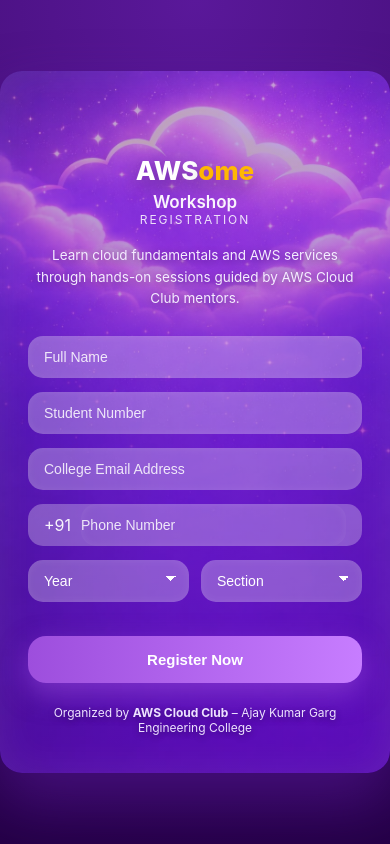
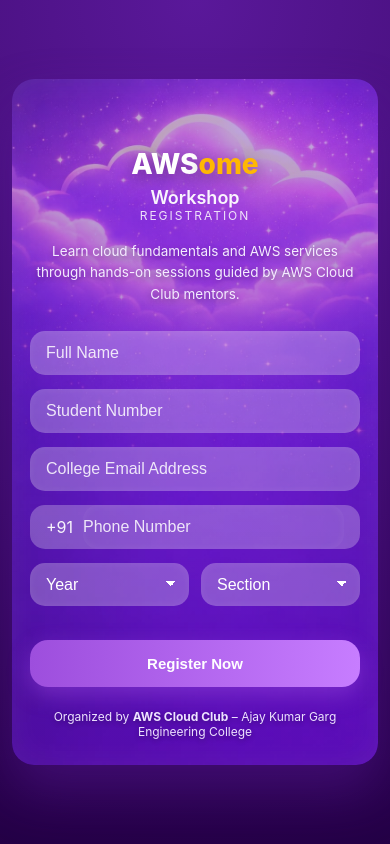
Before and after one commit to UtkarshSingh-creater/AWS-registration, a React (Vite) app: page / in a window 390 px wide. Built offline with nearby package versions, Linux system fonts and the light colour scheme.

Commit message:
fix responsiveness

```diff
--- a/src/components/Registration.css
+++ b/src/components/Registration.css
@@ -1,52 +1,53 @@
 * {
   box-sizing: border-box;
+}
+
+html {
+  -webkit-text-size-adjust: 100%;
 }
 
 body {
   margin: 0;
   font-family: Inter, system-ui, sans-serif;
   background: radial-gradient(circle at top, #5a189a, #240046);
+  overflow-x: hidden;
 }
 
 .page {
-  min-height: 100vh;
+  min-height: 100svh;
   display: flex;
   justify-content: center;
   align-items: center;
+  padding: 24px 12px;
 }
-
 
 .card {
   width: 100%;
   max-width: 420px;
   padding: 38px 28px;
   border-radius: 22px;
-
   background:
     linear-gradient(
       rgba(120, 60, 200, 0.45),
       rgba(80, 20, 140, 0.55)
     ),
     url("../assets/cloud-bg.jpg") center / cover no-repeat;
-
   box-shadow:
-    0 30px 60px rgba(90, 24, 154, 0.55),
-    inset 0 0 40px rgba(255, 255, 255, 0.08);
-
+    0 26px 52px rgba(90, 24, 154, 0.45),
+    inset 0 0 34px rgba(255, 255, 255, 0.06);
   color: #ffffff;
 }
 
-
 .aws-header {
   text-align: center;
-  margin-top: 46px;
+  margin-top: 42px;
 }
 
 .awsome-title {
-  font-size: 36px;
+  font-size: 34px;
   font-weight: 800;
   margin: 0;
-  text-shadow: 0 6px 20px rgba(0,0,0,.35);
+  text-shadow: 0 4px 16px rgba(0,0,0,.35);
 }
 
 .aws {
@@ -60,7 +61,7 @@
 .workshop-text {
   margin-top: 6px;
   font-weight: 600;
-  font-size:18px;
+  font-size: 19px;
   opacity: 0.95;
 }
 
@@ -77,7 +78,7 @@
   margin: 18px auto 26px;
   max-width: 340px;
   color: #f4ecff;
-  text-shadow: 0 2px 8px rgba(0,0,0,.35);
+  text-shadow: 0 2px 6px rgba(0,0,0,.3);
 }
 
 .form {
@@ -93,12 +94,10 @@
   border-radius: 15px;
   border: none;
   outline: none;
-
-  background: rgba(255, 255, 255, 0.28);
+  background: rgba(255, 255, 255, 0.26);
   color: #ffffff;
   font-size: 14px;
-
-  box-shadow: inset 0 0 10px rgba(255,255,255,.08);
+  box-shadow: inset 0 0 8px rgba(255,255,255,.07);
 }
 
 input::placeholder {
@@ -111,7 +110,7 @@
   gap: 10px;
   padding: 0 16px;
   border-radius: 15px;
-  background: rgba(255,255,255,.28);
+  background: rgba(255,255,255,.26);
 }
 
 .phone-wrapper span {
@@ -147,9 +146,9 @@
 
 .error {
   font-size: 12px;
-  color: #ff5d5d;
+  color: #ff6b6b;
   margin-top: -6px;
-  text-shadow: 0 2px 6px rgba(0,0,0,.3);
+  text-shadow: 0 1px 4px rgba(0,0,0,.3);
 }
 
 button {
@@ -157,20 +156,18 @@
   padding: 15px;
   border-radius: 18px;
   border: none;
-
   background: linear-gradient(90deg, #9d4edd, #c77dff);
   color: #ffffff;
   font-weight: 600;
   font-size: 15px;
-
   cursor: pointer;
-  box-shadow: 0 10px 28px rgba(157,78,221,.55);
+  box-shadow: 0 8px 22px rgba(157,78,221,.45);
   transition: all .25s ease;
 }
 
 button:hover {
   transform: translateY(-2px);
-  box-shadow: 0 16px 36px rgba(157,78,221,.65);
+  box-shadow: 0 14px 30px rgba(157,78,221,.6);
 }
 
 .footer {
@@ -178,85 +175,66 @@
   text-align: center;
   font-size: 12px;
   color: #ede2ff;
-  text-shadow: 0 2px 6px rgba(0,0,0,.35);
+  text-shadow: 0 2px 5px rgba(0,0,0,.3);
 }
 
 .success-card {
   max-width: 360px;
   padding: 36px;
   border-radius: 22px;
-
   background:
     linear-gradient(
-      rgba(120, 60, 200, 0.55),
-      rgba(80, 20, 140, 0.65)
+      rgba(120, 60, 200, 0.5),
+      rgba(80, 20, 140, 0.6)
     ),
     url("../assets/cloud-bg.jpg") center / cover no-repeat;
-
   text-align: center;
   color: #ffffff;
+  box-shadow: 0 26px 52px rgba(90,24,154,.45);
+}
 
-  box-shadow: 0 30px 60px rgba(90,24,154,.55);
+.success-email {
+  font-weight: 600;
+  color: #ffd966;
+  text-decoration: underline;
+  text-underline-offset: 3px;
 }
+
 .success-btn {
   margin-top: 18px;
   padding: 15px;
   width: 100%;
-
   border-radius: 18px;
   border: none;
-
   background: linear-gradient(90deg, #9d4edd, #c77dff);
   color: #ffffff;
-
   font-weight: 600;
   font-size: 15px;
   cursor: pointer;
-
-  box-shadow: 0 10px 28px rgba(157, 78, 221, 0.55);
-  transition: all 0.25s ease;
+  box-shadow: 0 8px 22px rgba(157,78,221,.45);
+  transition: all .25s ease;
 }
-.success-email {
-  font-weight: 600;
-  color: #ffd966;
-  background: none;
-  padding: 0;
-  border: none;
-  box-shadow: none;
-  text-decoration: underline;
-  text-underline-offset: 3px;
-}
-
-
 
 .success-btn:hover {
   transform: translateY(-2px);
-  box-shadow: 0 16px 36px rgba(157, 78, 221, 0.65);
+  box-shadow: 0 14px 30px rgba(157,78,221,.6);
 }
 
 @media (max-width: 420px) {
-  .registration-card {
-    width: 92%;
-    padding: 22px 18px;
-    border-radius: 22px;
+  .card {
+    padding: 26px 18px;
   }
 
   .awsome-title {
-    font-size: 26px;
+    font-size: 28px;
   }
 
   .workshop-text {
-    font-size: 17px;
+    font-size: 18px;
   }
 
-  .input-field {
-    height: 46px;
-    font-size: 14px;
-  }
-
-  .register-btn,
-  .success-btn {
-    height: 48px;
-    font-size: 15px;
+  input,
+  select {
+    font-size: 16px;
   }
 }
```
